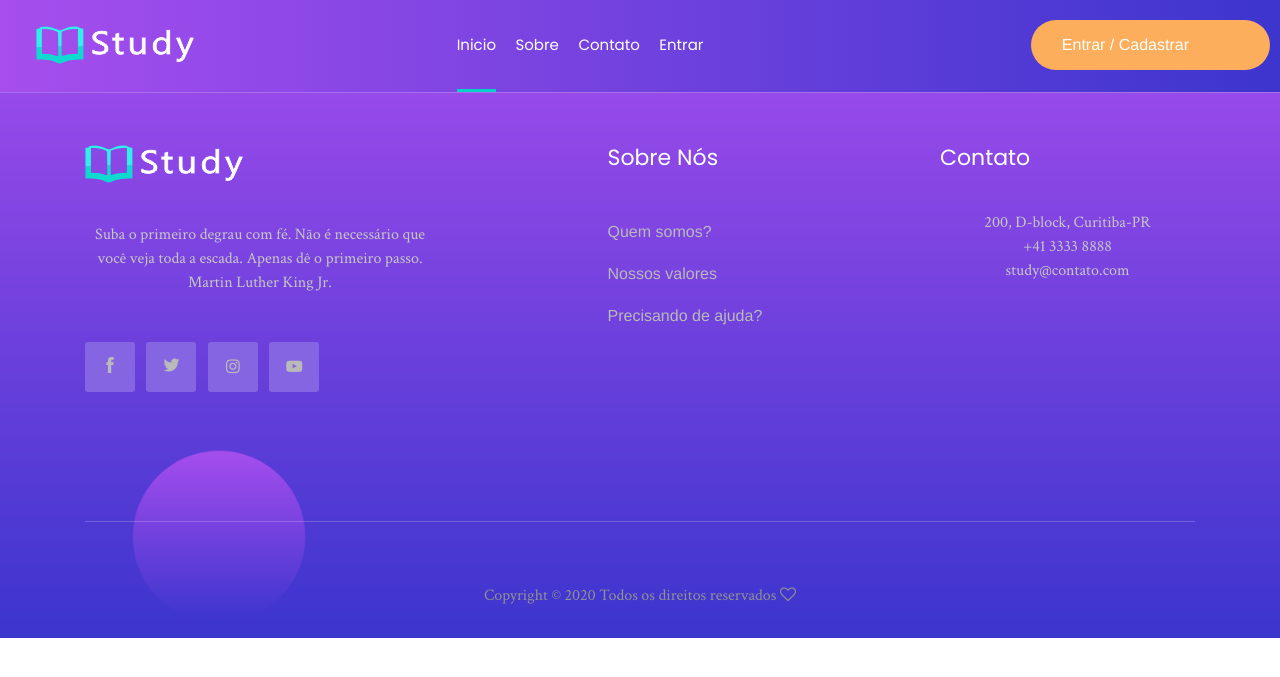
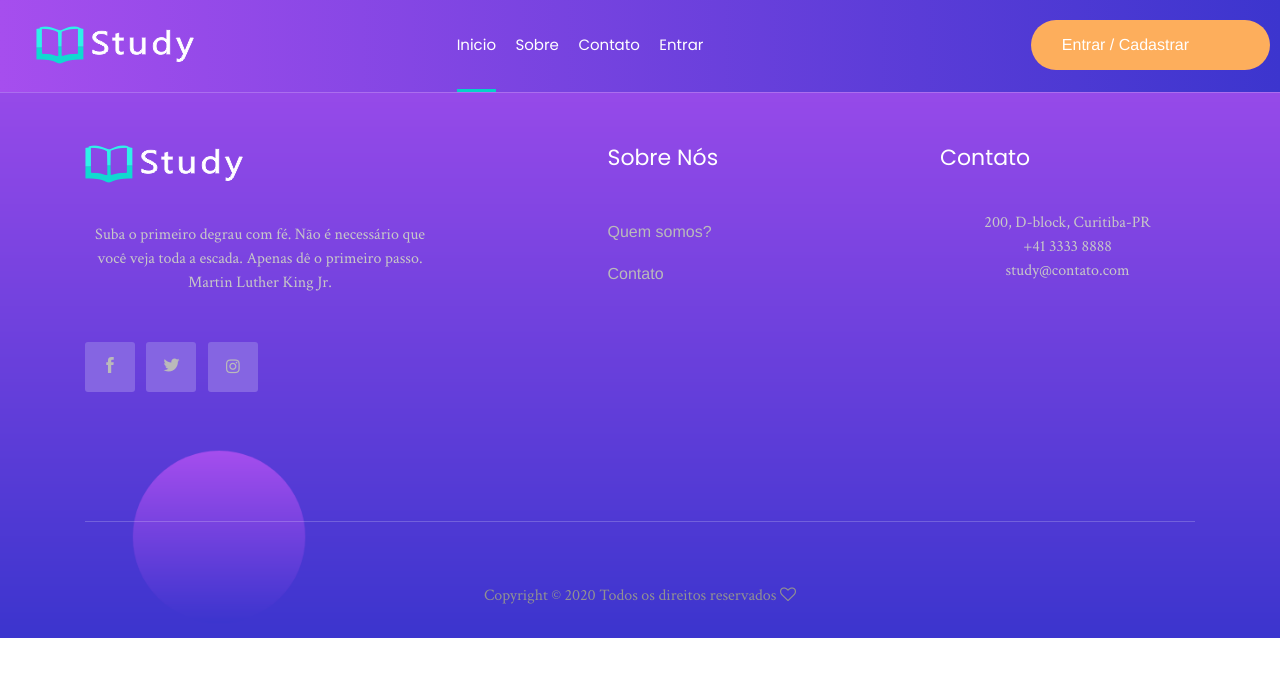
Before and after one commit to ededias/study, a PHP site: template App/Views/index.php in a window 1280 px wide. Shown: the top 677 px of the page. Run offline with PHP 8.4, Linux system fonts and the light colour scheme; the template is opened without the code that fills it, so the values that code supplies are empty.

Commit message:
Redes sociais

```diff
--- a/App/Views/index.php
+++ b/App/Views/index.php
@@ -104,25 +104,21 @@
               <div class="socail_links">
                 <ul>
                   <li>
-                    <a href="#">
+                    <a href="https://www.facebook.com/BluDeveloper/">
                       <i class="ti-facebook"></i>
                     </a>
                   </li>
                   <li>
-                    <a href="#">
+                    <a href="https://twitter.com/bludeveloper">
                       <i class="ti-twitter-alt"></i>
                     </a>
                   </li>
                   <li>
-                    <a href="#">
+                    <a href="https://www.instagram.com/bludeveloper/">
                       <i class="fa fa-instagram"></i>
                     </a>
                   </li>
-                  <li>
-                    <a href="#">
-                      <i class="fa fa-youtube-play"></i>
-                    </a>
-                  </li>
+
                 </ul>
               </div>
 
@@ -149,9 +145,9 @@
                 Sobre nós
               </h3>
               <ul>
-                <li><a href="#">Quem somos?</a></li>
-                <li><a href="#">Nossos valores</a></li>
-                <li><a href="#">Precisando de ajuda?</a></li>
+                <li><a href="sobre">Quem somos?</a></li>
+                <li><a href="contato">Contato</a></li>
+
 
               </ul>
             </div>
--- a/App/Views/index/registrar.php
+++ b/App/Views/index/registrar.php
@@ -37,7 +37,7 @@ if (isset($_GET)) {
                                 <button type="button" class="close" data-dismiss="alert">&times;</button>
                             </div>
                         <?php endif ?>
-                        Você é professor ou aluno?
+                        <label>Você é professor ou aluno?</label>
                         <div class="form-group">
                             <input type="radio" name="perfil" value="aluno" id="aluno" class="with-gap">
                             <label for="aluno">Aluno</label>
--- a/App/Views/main.php
+++ b/App/Views/main.php
@@ -112,10 +112,6 @@
                       <i class="fa fa-instagram"></i>
                     </a>
                   </li>
-                  <li>
-                    <a href="#">
-                      <i class="fa fa-youtube-play"></i>
-                    </a>
                   </li>
                 </ul>
               </div>
```
